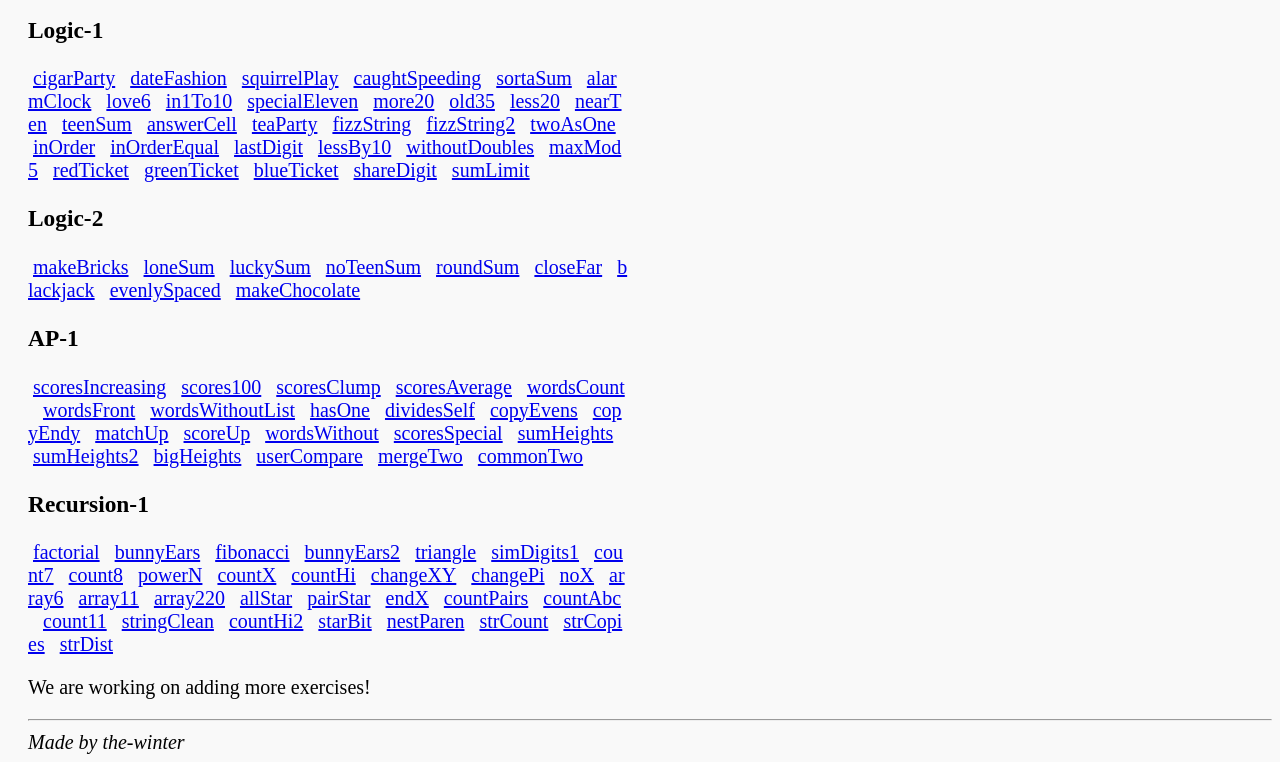
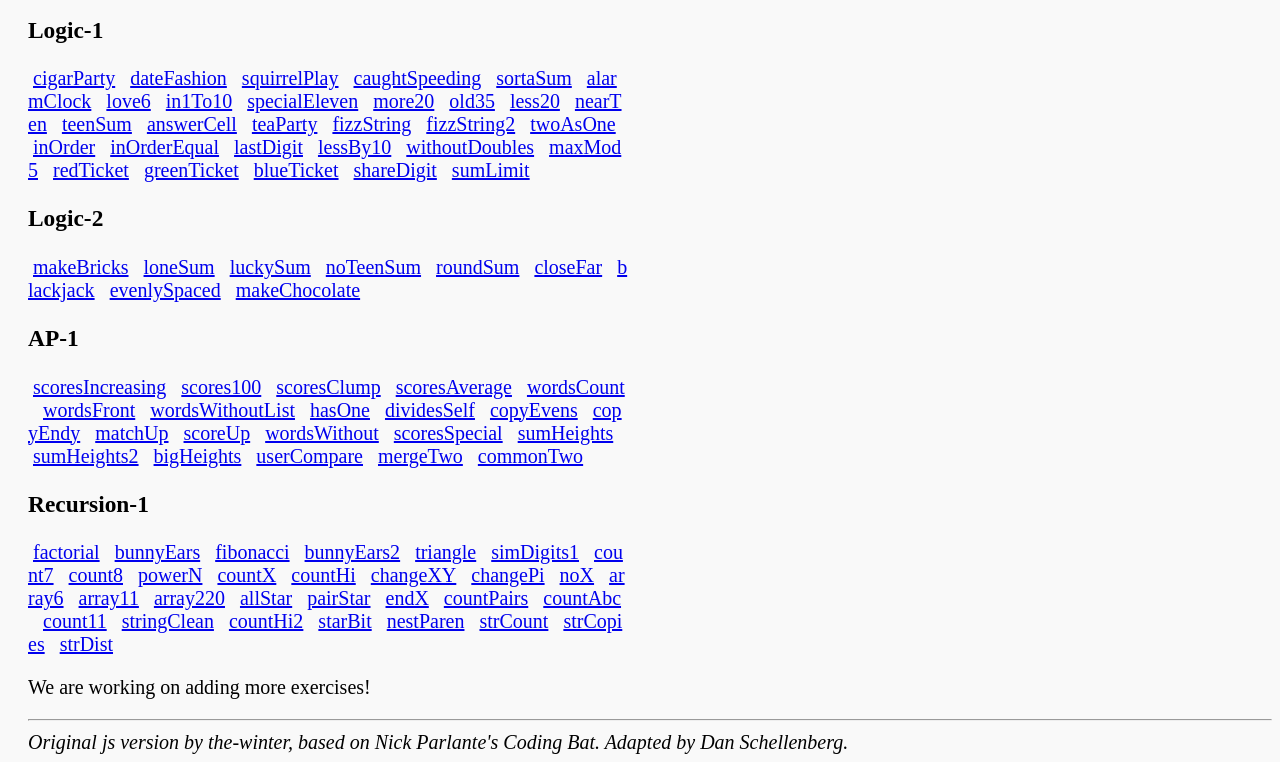
Before and after one commit to the-winter/codingjs, a website: page index.html in a window 1280 px wide. Shown: the part 1452-2214 px from the top of the page. Drawn offline with nearby package versions, Linux system fonts and the light colour scheme; a web font is replaced by a local one.

Commit message:
update footer

```diff
--- a/index.html
+++ b/index.html
@@ -28,7 +28,7 @@
     <a href=`exercise?name=scores100&title=AP-1`>scores100</a>
 
     <a href=`exercise?name=diff21&title=warm-up1`>diff21</a> -->
-    <footer><hr><i>Made by the-winter</i></hr></footer>
+    <footer><hr><i>Original js version by the-winter, based on Nick Parlante's Coding Bat. Adapted by Dan Schellenberg.</i></hr></footer>
   </body>
   <script src="https://cdnjs.cloudflare.com/ajax/libs/jquery/3.1.1/jquery.js" charset="utf-8"></script>
   <script src="https://cdnjs.cloudflare.com/ajax/libs/lodash.js/4.16.6/lodash.js" charset="utf-8"></script>
```
